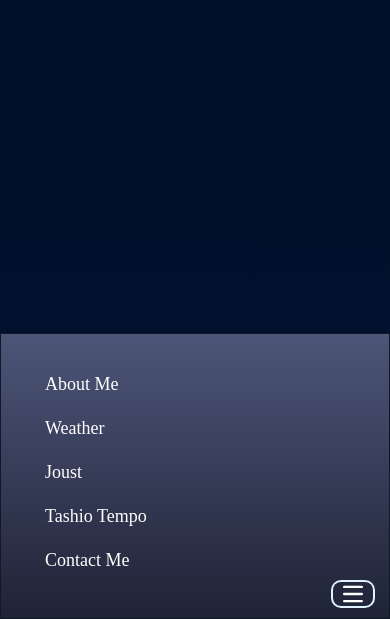
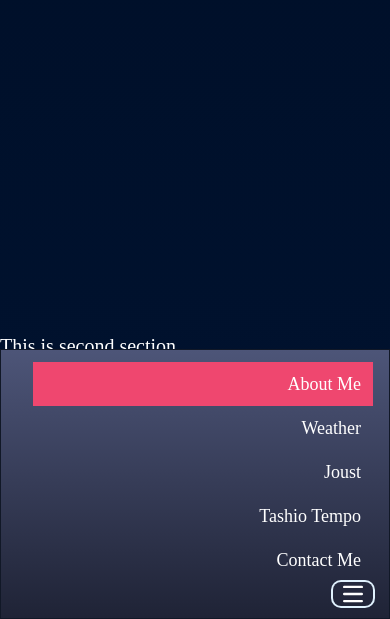
Before and after one commit to findingfocus/personal-website-project, a website built with Vite: page index.html in a window 390 px wide. Both pictures are taken after a click on the button "Open main menu". Shown: the part 225-844 px from the top of the page. Built offline with nearby package versions, Linux system fonts and the light colour scheme; files whose address does not match are found by name.

Commit message:
navebar right aligned text

```diff
--- a/index.html
+++ b/index.html
@@ -28,23 +28,22 @@
         <span class="self-center text-base font-light whitespace-nowrap dark:text-white">FindingFocus |</span>
       </a>
       --->
-
       <div class="hidden w-full md:block md:w-auto" id="navbar">
-        <ul class="flex flex-col font-light text-lg mt-4 rounded-lg md:space-x-7 rtl:space-x-reverse md:flex-row md:mt-0 md:border-0 pl-4">
+        <ul class="flex flex-col font-light text-lg rounded-lg md:space-x-7 rtl:space-x-reverse md:flex-row md:mt-0 md:border-0 pl-4">
           <li>
-            <a href="#" class="block py-2 px-3 md:p-0 text-[#FFFFFF] hover:text-sky-300">About Me</a>
+            <a href="#" class=" red flex justify-end block py-2 px-3 md:p-0 text-[#FFFFFF] hover:text-sky-300">About Me</a>
           </li>
           <li>
-            <a href="#" class="block py-2 px-3 md:p-0 text-[#FFFFFF] hover:text-sky-300">Weather</a>
+            <a href="#" class="flex justify-end block py-2 px-3 md:p-0 text-[#FFFFFF] hover:text-sky-300">Weather</a>
           </li>
           <li>
-            <a href="#" class="block py-2 px-3 md:p-0 text-[#FFFFFF] hover:text-sky-300">Joust</a>
+            <a href="#" class="flex justify-end block py-2 px-3 md:p-0 text-[#FFFFFF] hover:text-sky-300">Joust</a>
           </li>
           <li>
-            <a href="#" class="block py-2 px-3 md:p-0 text-[#FFFFFF] hover:text-sky-300">Tashio Tempo</a>
+            <a href="#" class="flex justify-end block py-2 px-3 md:p-0 text-[#FFFFFF] hover:text-sky-300">Tashio Tempo</a>
           </li>
           <li>
-            <a href="#" class="block py-2 px-3 md:p-0 text-[#FFFFFF] hover:text-sky-300">Contact Me</a>
+            <a href="#" class="flex justify-end block py-2 px-3 md:p-0 text-[#FFFFFF] hover:text-sky-300">Contact Me</a>
           </li>
         </ul>
       </div>
```
